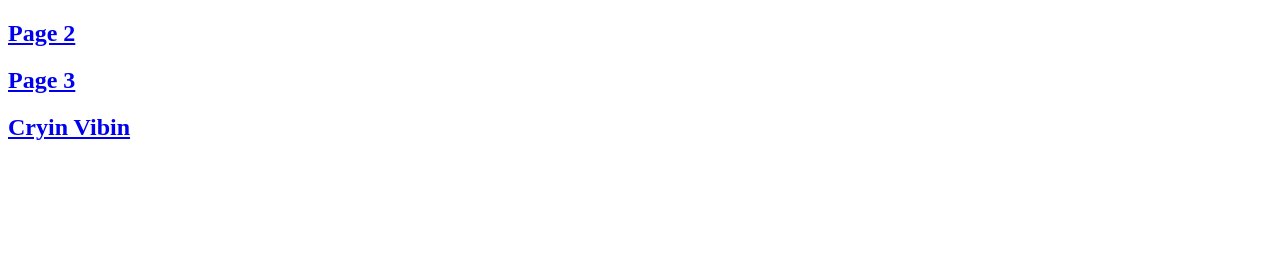
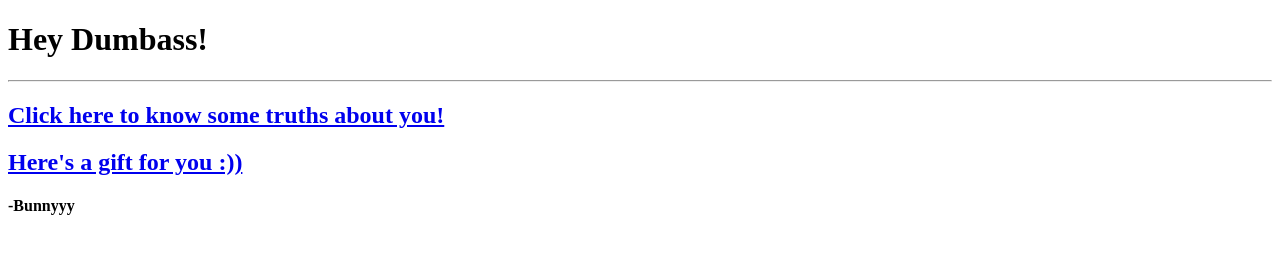
Before and after one commit to Bunny696969/MyFirstWeb, a plain HTML site: page index.html in a window 1280 px wide. Drawn offline with Linux system fonts and the light colour scheme.

Commit message:
Update index.html

```diff
--- a/index.html
+++ b/index.html
@@ -5,14 +5,20 @@
 
         <meta charset="UTF-8">
         <meta name="Description" content="This is VT's Web ">
-        <title>VT's Website</title>
-
+        <title>Bunny's Web</title>
+        <h1><b>Hey Dumbass!</b></h1>
+        <hr>
     </head>
 
+    <header></header>
+
     <body>
-        <a href="page2.html"> <h2><b>Page 2</b></h2></a>
-        <a href="page3.html"> <h2><b>Page 3</b></h2></a>
-        <a href="Crying Vibin.jpg"> <h2><b>Cryin Vibin</b></h2></a>
+        <a href="page2.html"> <h2><b>Click here to know some truths about you!</b></h2></a>
+        <a href="page3.html"> <h2><b>Here's a gift for you :))</b></h2></a>
     </body>
 
+    <footer>
+        <h4>-Bunnyyy</h4>
+    </footer>
+
 </html>
```
